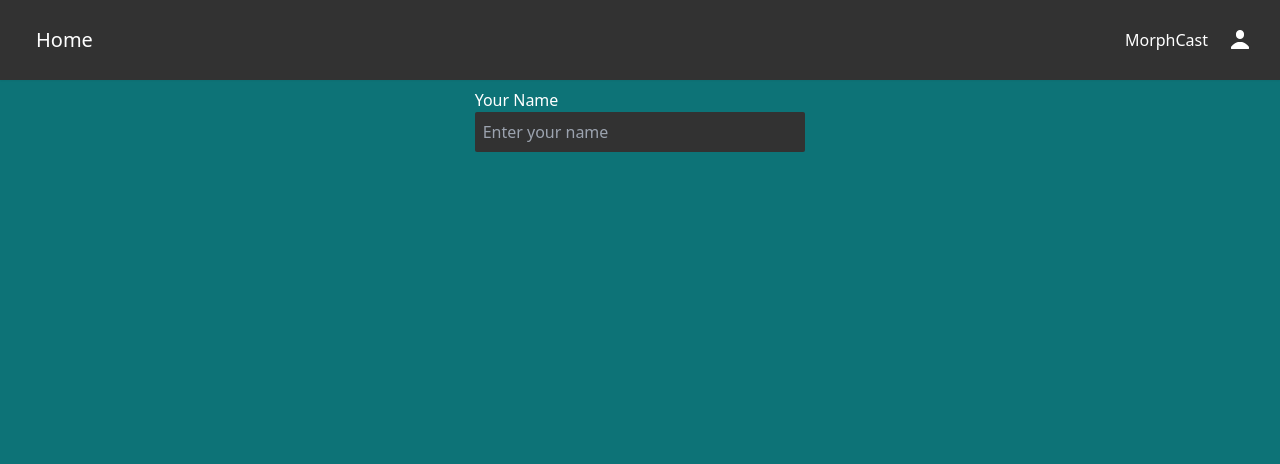
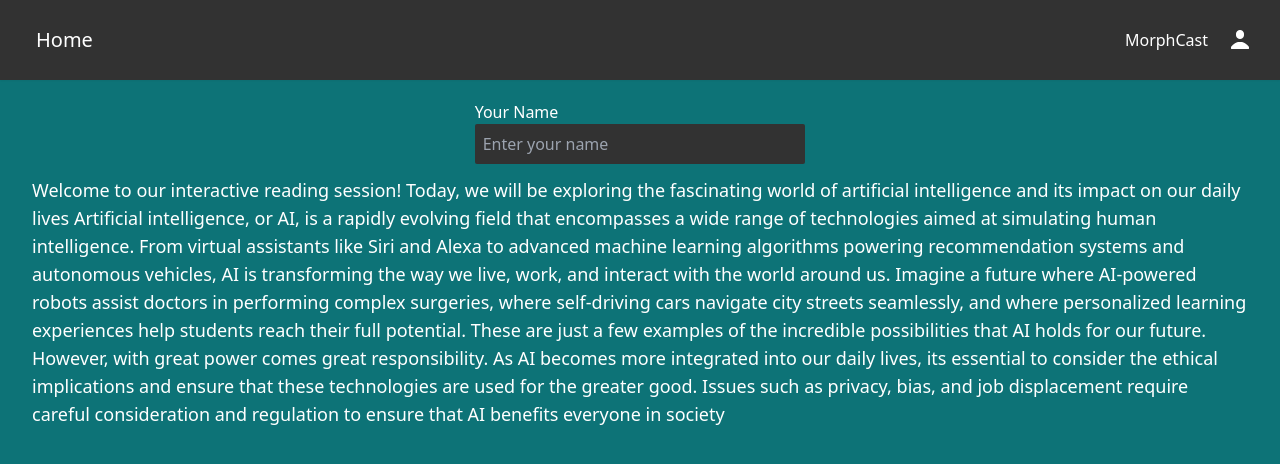
Before and after one commit to AhmedEid2504/insight-learn, a React (Vite) app: page /morphcast in a window 1280 px wide. Shown: the top 464 px of the page. Built offline with nearby package versions, Linux system fonts and the light colour scheme; no server answers.

Commit message:
add some text for users to read for testing

```diff
--- a/src/pages/MorphCast.jsx
+++ b/src/pages/MorphCast.jsx
@@ -77,11 +77,13 @@ function MorphCast() {
     }, [aiSdkState, mphToolsState]);
 
     return (
-        <div className="flex flex-col justify-center items-center p-2 bg-c_2 text-white">
+        <div className="flex flex-col justify-center items-center p-5 bg-c_2 text-white">
             <div className="relative">
                 <FaceTrackerComponent videoEl={videoEl}
                 ></FaceTrackerComponent>
             </div>
+
+
             <div>
                 {/* Input field for the user's name */}
                 <label htmlFor="userName">Your Name</label>
@@ -98,6 +100,16 @@ function MorphCast() {
                     onBlur={() => setIsTyping(false)} // Set isTyping to false when the input field loses focus
                     placeholder="Enter your name"
                 />
+            </div>
+            <div className="flex flex-col justify-center items-center p-3">
+                <p  className="text-lg">
+                Welcome to our interactive reading session! Today, we will be exploring the fascinating world of artificial intelligence and its impact on our daily lives
+
+Artificial intelligence, or AI, is a rapidly evolving field that encompasses a wide range of technologies aimed at simulating human intelligence. From virtual assistants like Siri and Alexa to advanced machine learning algorithms powering recommendation systems and autonomous vehicles, AI is transforming the way we live, work, and interact with the world around us.
+Imagine a future where AI-powered robots assist doctors in performing complex surgeries, where self-driving cars navigate city streets seamlessly, and where personalized learning experiences help students reach their full potential. These are just a few examples of the incredible possibilities that AI holds for our future.
+However, with great power comes great responsibility. As AI becomes more integrated into our daily lives, its essential to consider the ethical implications and ensure that these technologies are used for the greater good. Issues such as privacy, bias, and job displacement require careful consideration and regulation to ensure that AI benefits everyone in society
+                </p>
+
             </div>
             <GenderComponent
                 userData={userData}
```
